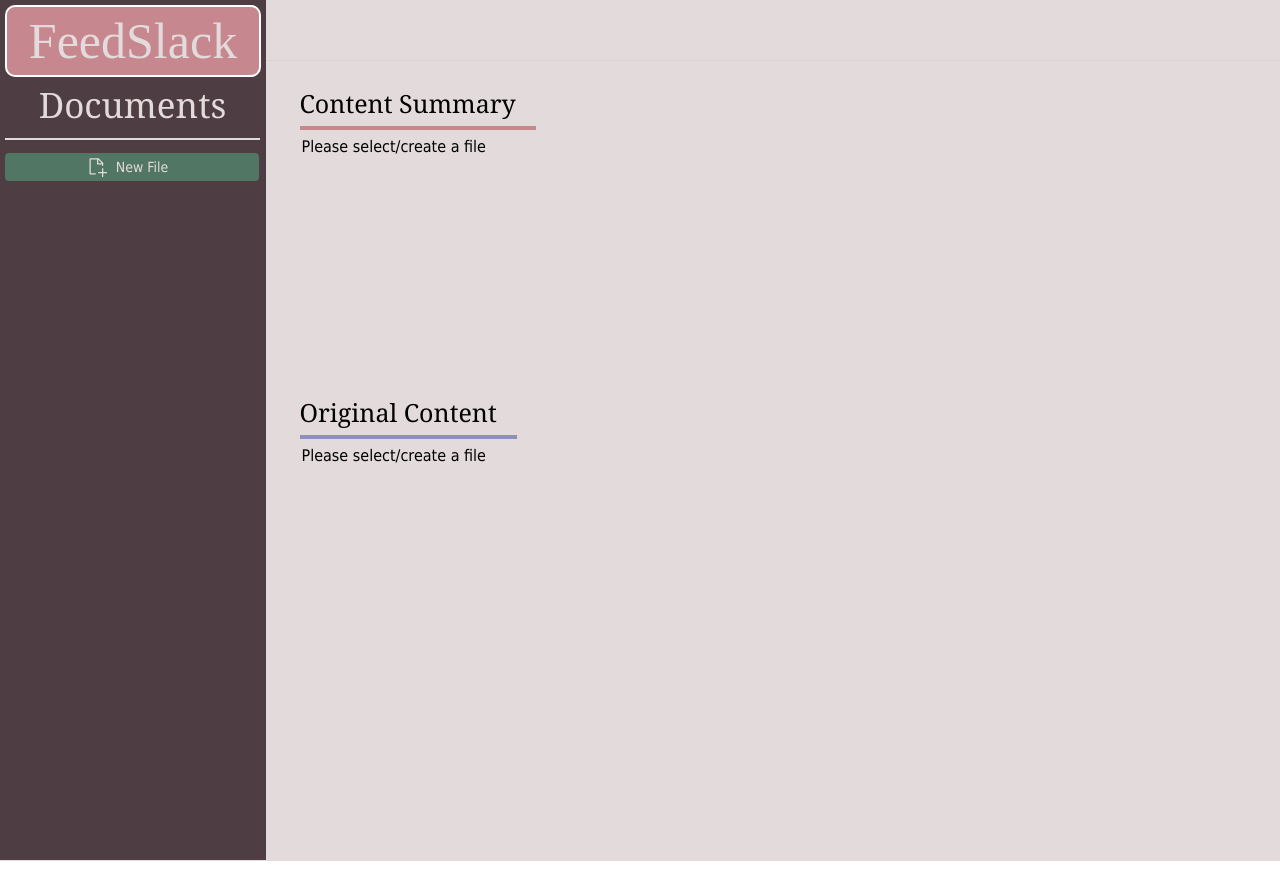
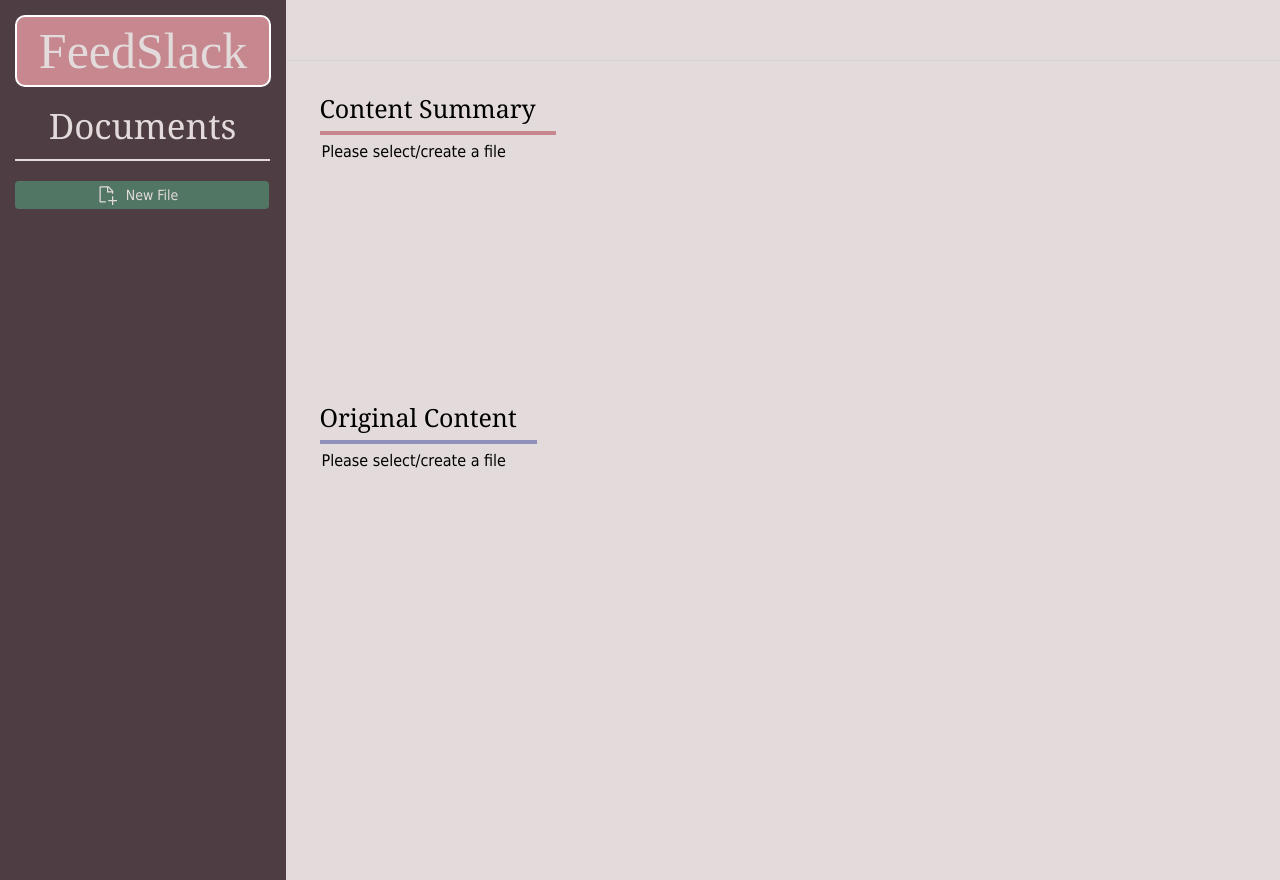
Before and after one commit to achen200/FeedSlack-Summarizer, a React (Create React App) app in the folder dashboard/: page / in a window 1280 px wide. Shown: the top 880 px of the page. Built offline with nearby package versions, Linux system fonts and the light colour scheme.

Commit message:
Edited margins - UI

```diff
--- a/dashboard/src/components/style.css
+++ b/dashboard/src/components/style.css
@@ -7,19 +7,19 @@
 	position: relative;
 	width: 256px;
 	background-color:#4E3D42;
-	padding: 5px;
+	padding: 15px;
   }
 
   .my-documents {
 	width: 254px;
 	display: flex;
 	flex-direction: column;
-	gap: 3px;
+	gap: 5px;
   }
 
   .file-header {
 	width: 255px;
-	margin-bottom: 5px;
+	margin-bottom: 10px;
   }
 
   .file-header .text-wrapper {
@@ -28,7 +28,7 @@
 	font-size: 35px;
 	font-weight: 400;
 	text-align: center;
-	margin-top:1.5%;
+	margin-top: 15px;
 	border-bottom: solid 2px #E3DBDB;
 	padding-bottom: 10px;
   }
@@ -199,7 +199,7 @@
 	font-weight: 400;
 	font-size: 20px;
 	line-height: 2;
-	border-radius: 20px;
+	border-radius: 5px;
 	background-image: url("../../public/summarize.svg");
 	background-size: 30px;
 	background-repeat: no-repeat;
@@ -218,7 +218,7 @@
 	font-family: Tahoma, sans-serif;
 	font-size: 20px;
 	line-height: 2;
-	border-radius: 20px;
+	border-radius: 5px;
 	background-image: url("../../public/visualize.svg");
 	background-size: 30px;
 	background-repeat: no-repeat;
```
